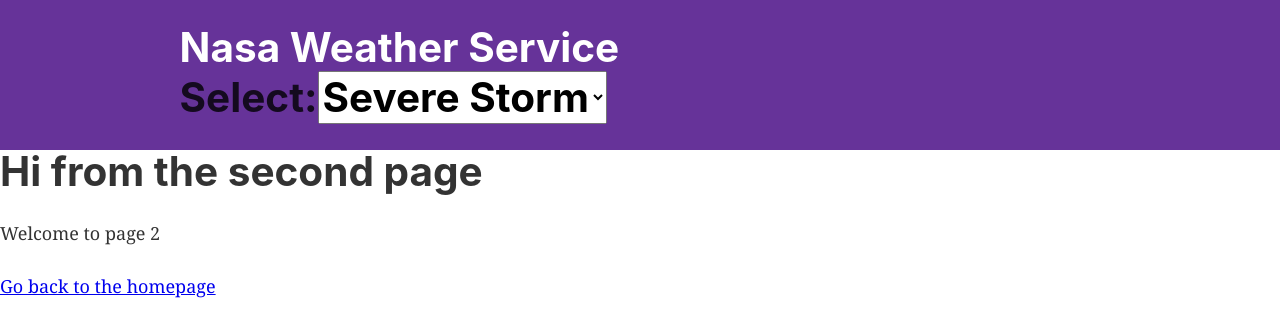
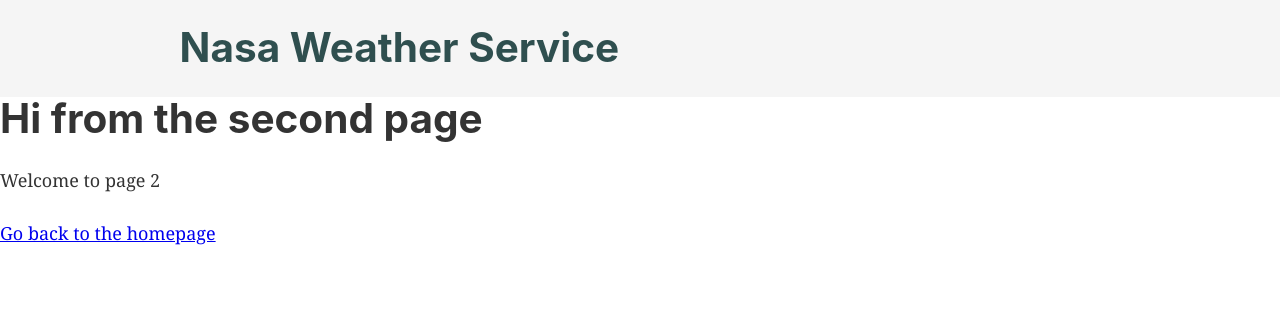
Before and after one commit to JoseLRiano/GatsbyWebApp, a Gatsby site: page /page-2 in a window 1280 px wide. Built offline with nearby package versions, Linux system fonts and the light colour scheme; Gatsby itself is replaced by a stand-in of ours.

Commit message:
Remove the button component and added some css to the header

```diff
--- a/src/components/header.js
+++ b/src/components/header.js
@@ -1,12 +1,12 @@
 import { Link } from "gatsby"
 import PropTypes from "prop-types"
 import React from "react"
-import Option from "./button";
+// import Option from "./button";
 
 const Header = ({ siteTitle }) => (
   <header
     style={{
-      background: `rebeccapurple`,
+      background: "#f5f5f5",
       // marginBottom: `1.45rem`,
     }}
   >
@@ -21,13 +21,13 @@
         <Link
           to="/"
           style={{
-            color: `white`,
+            color: `#2f4f4f`,
             textDecoration: `none`,
           }}
         >
           {siteTitle}
         </Link>
-        <Option />
+        {/* <Option /> */}
       </h1>
     </div>
   </header>
```
Also changed, not shown: src/components/map.js (+12 -11 lines).
